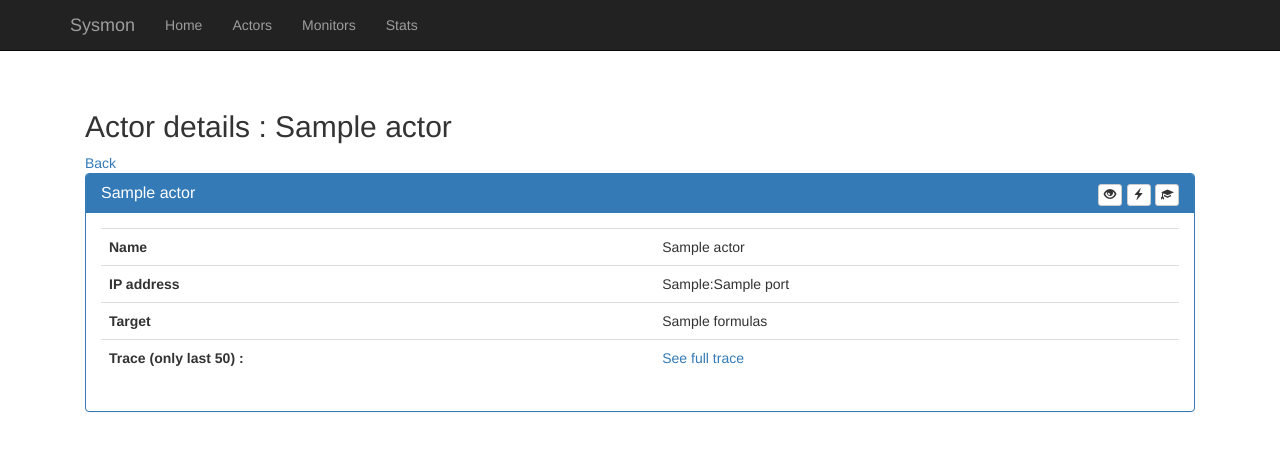
After one commit to hkff/AccMon, a Django app: template fodtlmon_middleware/templates/pages/actor.html in a window 1280 px wide. The commit adds this page. Shown: the top 451 px of the page. Run offline with Django 3.2, Linux system fonts and the light colour scheme; the template is opened without the code that fills it: most values are stand-ins (such as "Sample title", 1, 10 or a date in 2020); some libraries are stand-ins or nearby versions.

Commit message:
Adding actor details

```diff
--- a/fodtlmon_middleware/middleware.py
+++ b/fodtlmon_middleware/middleware.py
@@ -81,6 +81,6 @@ class FodtlmonMiddleware(object):
         :param response:
         :return:
         """
-        response["VCLOCK"] = "{true}"
+        response["KV"] = Sysmon.main_mon.KV
         print(response)
         return response
--- /dev/null
+++ b/fodtlmon_middleware/templates/fragments/actor.html
@@ -0,0 +1,73 @@
+<div class="panel panel-primary">
+    <div class="panel-heading">
+        <h3 class="panel-title"> {{ actor.name }}
+        <div style="float: right">
+            <button type="button" class="btn btn-default btn-xs"
+                    {% if monitor.enabled %}
+                    title="Disable"
+                    onclick="change_mon_status(1)"
+                     {% else %}
+                    title="Enable"
+                    onclick="change_mon_status(0)"
+                    {% endif %}
+            >
+                <span class="glyphicon {% if monitor.enabled %} glyphicon-eye-open {% else %} glyphicon-eye-close {% endif %}"
+                      aria-hidden="true"></span>
+            </button>
+            <button type="button" class="btn btn-default btn-xs" title="Restart">
+                <span class="glyphicon glyphicon-flash" aria-hidden="true"></span>
+            </button>
+            <a type="button" class="btn btn-default btn-xs" title="Audit" href="{% url 'monitor_violations' monitor.id %}">
+                <span class="glyphicon glyphicon-education" aria-hidden="true"></span>
+            </a>
+        </div>
+        </h3>
+    </div>
+    <div class="panel-body">
+        <table class="table">
+            <tbody>
+                <tr>
+                  <td class="mon_details_row_name"> Name </td>
+                  <td>{{ actor.name }}</td>
+                </tr>
+                <tr>
+                  <td class="mon_details_row_name"> IP address </td>
+                  <td>{{ actor.ip_addr }}:{{ actor.port }}</td>
+                </tr>
+                <tr>
+                  <td class="mon_details_row_name"> Target </td>
+                  <td>{{ actor.formulas }}</td>
+                </tr>
+                <tr>
+                  <td class="mon_details_row_name"> Trace (only last 50) : </td>
+                  <td> <a href="{% url 'http_trace' %}">See full trace</a> </td>
+                </tr>
+            </tbody>
+          </table>
+    </div>
+</div>
+
+
+<script type="application/javascript">
+
+function change_mon_status(v) {
+    var status = 0;
+    if(v === 0)
+        status = "ENABLED";
+    else if(v === 1)
+        status = "DISABLED";
+
+    $.ajax({
+        dataType: 'text',
+        type:'POST',
+        url: '{% url 'mon_change_status' monitor.id %}',
+        data: {
+            mon_id: "{{ monitor.id }}",
+            status: status
+        },
+        success: function(response){
+            location.reload();
+        }
+    });
+}
+</script>
--- /dev/null
+++ b/fodtlmon_middleware/templates/pages/actor.html
@@ -0,0 +1,11 @@
+{% extends "index.html" %}
+{% load staticfiles %}
+{% block title %} Actor {% endblock %}
+
+{% block body %}
+
+<h2>Actor details : {{ Actor.name }}</h2>
+<a href="javascript: history.go(-1)">Back</a>
+{% include "fragments/actor.html" with actor=actor%}
+
+{% endblock %}
--- a/fodtlmon_middleware/templates/pages/monitors.html
+++ b/fodtlmon_middleware/templates/pages/monitors.html
@@ -85,8 +85,6 @@
                     <span class="badge" style="background-color: #D89822;">{{ m.audits|length }}</span></a>
             </td>
           </tr>
-
-             {{ m.mon.KV }}
          {% endfor %}
         </tbody>
     </table>
--- a/fodtlmon_middleware/urls.py
+++ b/fodtlmon_middleware/urls.py
@@ -21,7 +21,6 @@ from fodtlmon_middleware import views
 urlpatterns = [
     url(r'^$', views.index, name='sysmon'),
     url(r'^sysmon/monitors/$', views.show_monitors, name="monitors"),
-    url(r'^sysmon/actors/$', views.show_actors, name="actors"),
     url(r'^sysmon/stats/$', views.show_stats, name="stats"),
     url(r'^sysmon/monitors/mon_details/(?P<mon_id>.*)/$', views.show_mon_details, name="monitor_details"),
     url(r'^sysmon/monitors/mon_violations/(?P<mon_id>.*)/$', views.show_mon_violations, name="monitor_violations"),
@@ -29,4 +28,6 @@ urlpatterns = [
         name="monitor_violation_audit"),
     url(r'^sysmon/http_trace/$', views.show_http_trace, name="http_trace"),
     url(r'^sysmon/monitors/(?P<mon_id>.*)/$', views.change_mon_status, name="mon_change_status"),
+    url(r'^sysmon/actors/$', views.show_actors, name="actors"),
+    url(r'^sysmon/actors/actor_details/(?P<actor_name>.*)/$', views.show_actor_details, name="actor_details"),
 ]
```
Also changed, not shown: fodtlmon_middleware/templates/pages/actors.html (+28 -6 lines), fodtlmon_middleware/views.py (+6 -1 lines).
